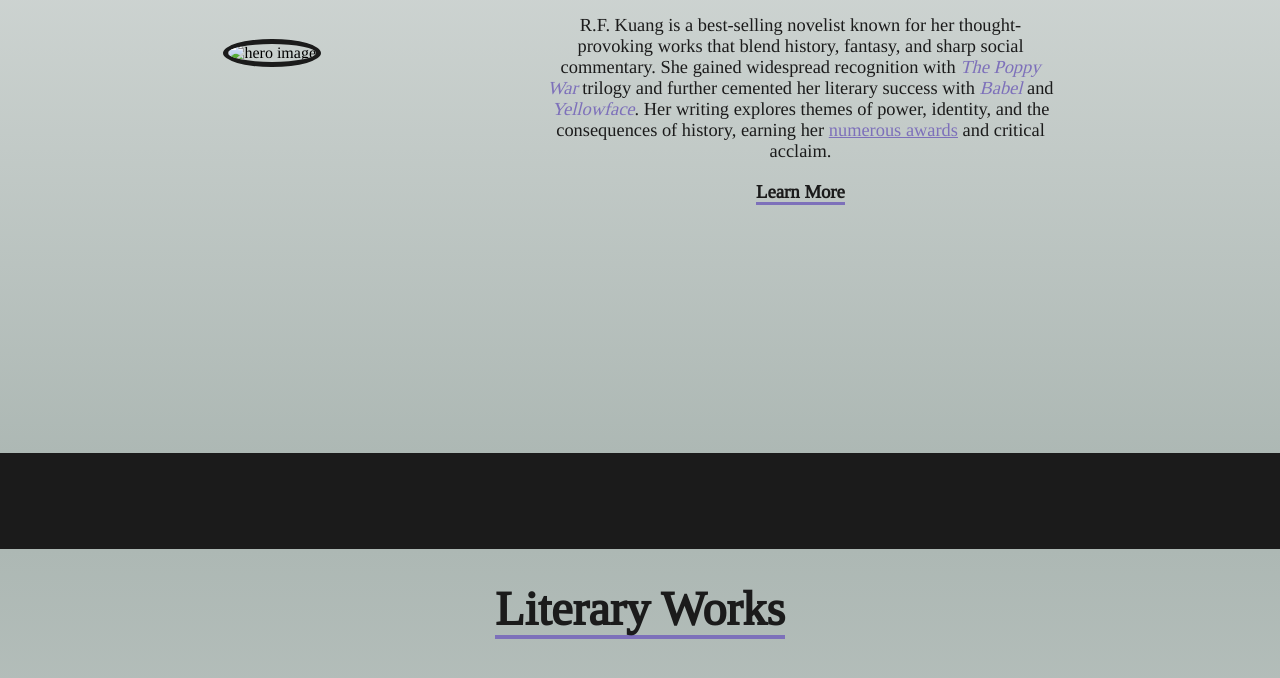
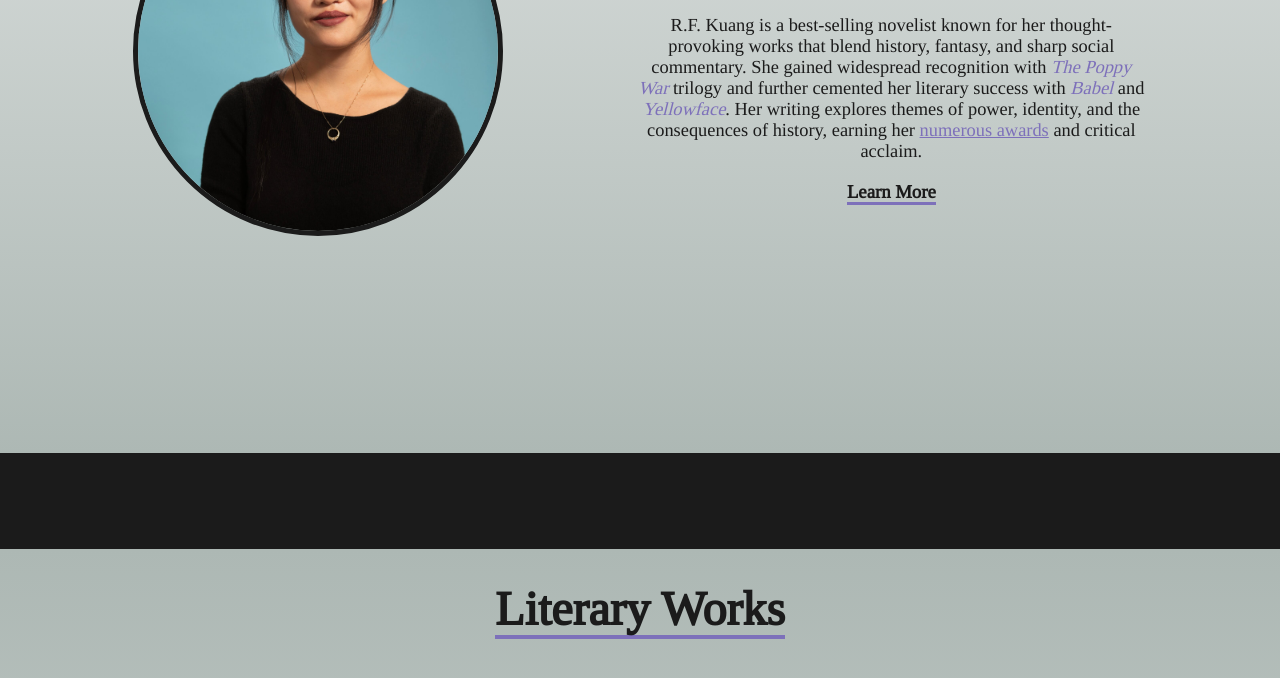
Before and after one commit to NotCosmo/Hero-Website, a plain HTML site: page src/index.html in a window 1280 px wide. Shown: the part 422-1100 px from the top of the page. Drawn offline with Linux system fonts and the light colour scheme.

Commit message:
Update index.html

```diff
--- a/src/index.html
+++ b/src/index.html
@@ -23,7 +23,7 @@
 
     <main>
         <div class="author-image">
-            <img src="root/images/rf-kuang.jpg" alt="hero image">
+            <img src="images/rf-kuang.jpg" alt="hero image">
         </div>
         <div class="author-content">
             <h1><span class="underline">Rebecca F. Kuang</span></h1>
```
